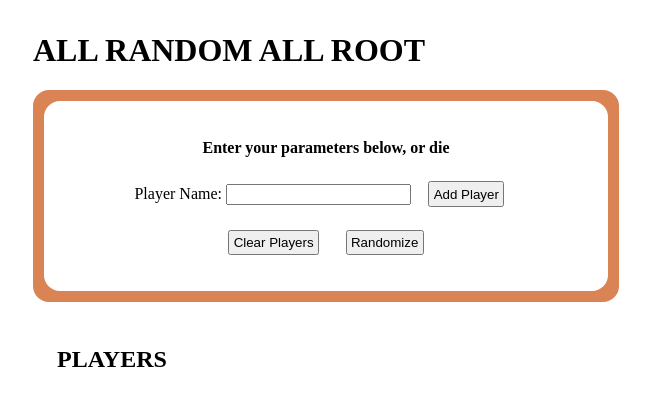
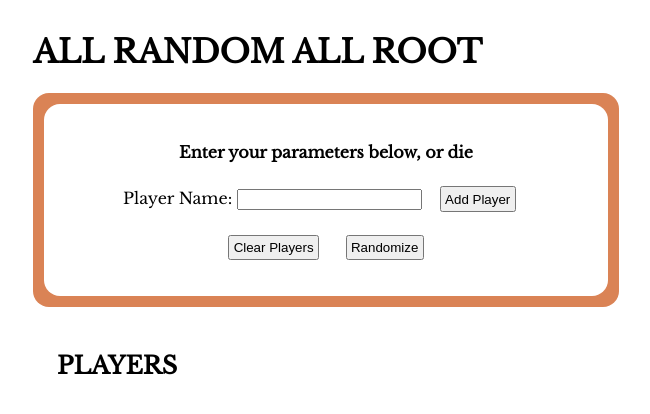
Before and after one commit to haswellr/AllRandomAllRoot, a plain HTML site: page index.html in a window 1280 px wide. Shown: the whole page, without its empty margins (7-657 px from the left). Drawn offline with nearby package versions, Linux system fonts and the light colour scheme.

Commit message:
Revert "sqchou rootfont"

```diff
--- a/stylesheets/fonts.css
+++ /dev/null
@@ -1,8 +0,0 @@
-/* #### Generated By: http://www.cufonfonts.com #### */
-
-    @font-face {
-    font-family: 'Luminari';
-    font-style: normal;
-    font-weight: normal;
-    src: local('Luminari'), url('./fonts/luminar-cufonfonts-webfont/Luminari-Regular.woff') format('woff');
-    }
--- a/stylesheets/style.css
+++ b/stylesheets/style.css
@@ -1,5 +1,4 @@
 @import "maps.css";
-@import "fonts.css"
 
 body {
    font-family: 'Libre Baskerville', serif;
@@ -11,14 +10,6 @@ div.main {
 
 ul {
 	list-style-type: none;
-}
-
-h1 {
-	font-family: 'Luminari';
-}
-
-h2 {
-	font-family: 'Luminari'
 }
 
 ul.seat-list {
```
Also changed, not shown: fonts/luminari-cufonfonts-webfont/Luminari-Regular.woff (deleted).
